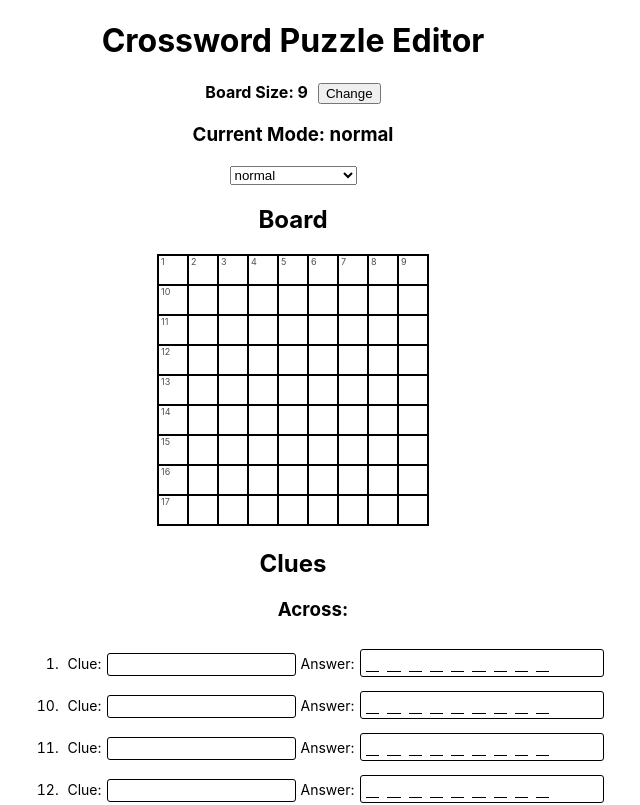
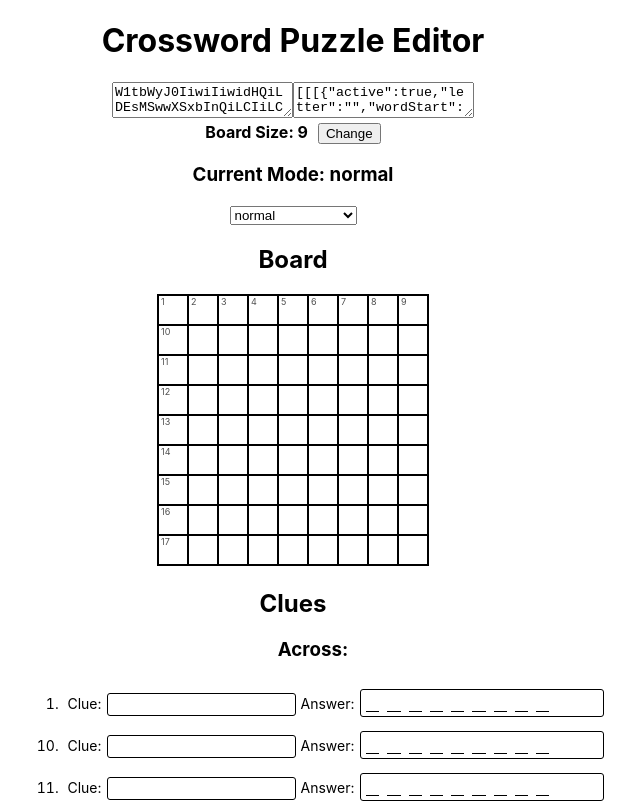
Before and after one commit to patrickweaver/crossword, a React (Create React App) app: page /editor in a window 1280 px wide. Shown: the top 805 px of the page, without its empty margins (347-987 px from the left). Built offline with nearby package versions, Linux system fonts and the light colour scheme.

Commit message:
encode and decode functions

```diff
--- a/src/Editor.tsx
+++ b/src/Editor.tsx
@@ -11,6 +11,8 @@ import { boardSquare, clueAnswer } from './types';
 // Helpers:
 import blankBoard from './helpers/blankBoard';
 import clueAnswersFromFlatBoard from './helpers/clueAnswersFromFlatBoard';
+import condenseState from './helpers/condenseState';
+import expandState from './helpers/expandState';
 import extractClues from './helpers/extractClues';
 import reAddClues from './helpers/reAddClues';
 import reGridBoard from './helpers/reGridBoard';
@@ -31,6 +33,7 @@ function Editor() {
   // Build clueAnswers arrays from default empty board.
   const [clueAnswers, setClueAnswers] = useState<clueAnswer[][]>(blankBoardAndClues[1]);
   const [mode, setMode] = useState<string>('normal');
+  const [urlState, setUrlState] = useState<string>("");
 
   function calculateBoard(board: boardSquare[][]): [boardSquare[][], clueAnswer[][]] {
 
@@ -57,7 +60,7 @@ function Editor() {
     // Re-add clue values:
     const updatedClueAnswers: clueAnswer[][] = reAddClues(updatedAnswers, clues)
     setBoard(recalculatedUpdatedBoard);
-    setClueAnswers(updatedClueAnswers)
+    setClueAnswers(updatedClueAnswers);
   }
 
   const updateClueAnswer = (type: ("clue" | "answer"), newValue: string, dirIndex: number, caIndex: number, selectionStart: number = 1): void => {
@@ -88,9 +91,25 @@ function Editor() {
     setBoardSize(newBoardSize);
   }
 
+  function updateUrlState(b: boardSquare[][], ca: clueAnswer[][]): void {
+    const condensedState: string = condenseState(b, ca);
+    setUrlState(condensedState);
+  }
+
   return (
     <div className="editor">
       <h1>Crossword Puzzle Editor</h1>
+
+      <div id="state">
+      <textarea
+        value={condenseState(board, clueAnswers)}
+        readOnly={true}
+      />
+      <textarea
+        value={JSON.stringify(expandState(condenseState(board, clueAnswers)))}
+        readOnly={true}
+      />
+      </div>
 
       <BoardSize boardSize={boardSize} updateBoardSize={updateBoardSize} />
 
--- /dev/null
+++ b/src/helpers/condenseState.ts
@@ -0,0 +1,33 @@
+import { boardSquare, clueAnswer } from '../types';
+
+export default function condenseState(board: boardSquare[][], clueAnswers: clueAnswer[][]): string {
+  function condWordStart(wordStart: [boolean, boolean]): string {
+    const [a, b] = wordStart;
+    const aStr = a ? 't' : 'f';
+    const bStr = b ? 't' : 'f';
+    return aStr + bStr;
+  }
+
+
+  const condBoard = board.map(a => a.map(bs => {
+    return [
+      bs.active ? 't' : 'f',
+      bs.letter,
+      condWordStart(bs.wordStart),
+      bs.acrossWordNumber,
+      bs.downWordNumber,
+      bs.squareNumber
+    ]
+  }));
+  const condCA = clueAnswers.map(dir => dir.map(ca => {
+    return [
+      ca.direction === 'down' ? 'd' : 'a',
+      ca.number,
+      ca.clue,
+      ca.answer,
+      ca.firstLetterSquareNumber
+    ]
+  }));
+  const miniJson = JSON.stringify([condBoard, condCA]);
+  return btoa(miniJson);
+}
--- /dev/null
+++ b/src/helpers/expandState.ts
@@ -0,0 +1,50 @@
+import { boardSquare, clueAnswer } from '../types';
+
+export default function expandState(b64State: string): [boardSquare[][], clueAnswer[][]] {
+
+  const [condBoard, condCA] = JSON.parse(atob(b64State));
+
+  function expWordStart(condWordStart: string): [boolean, boolean] {
+    const [a, b] = condWordStart.split("");
+    const aBool = a === 't';
+    const bBool = b === 't';
+    return [aBool, bBool];
+  }
+
+  const board: boardSquare[][] = condBoard.map((a: string[]) => a.map(bs => {
+
+    const active = bs[0] === 't';
+    const letter = bs[1];
+    const wordStart = expWordStart(bs[2]);
+    const acrossWordNumber = bs[3];
+    const downWordNumber = bs[4];
+    const squareNumber = bs[5];
+
+    return {
+      active,
+      letter,
+      wordStart,
+      acrossWordNumber,
+      downWordNumber,
+      squareNumber
+    }
+  }));
+  const clueAnswers: clueAnswer[][] = condCA.map((dir: string[]) => dir.map(ca => {
+
+    const direction = ca[0] === 'd' ? 'down' : 'across';
+    const number = ca[1];
+    const clue = ca[2];
+    const answer = ca[3];
+    const firstLetterSquareNumber = ca[4];
+
+    return {
+      direction,
+      number,
+      clue,
+      answer,
+      firstLetterSquareNumber
+    }
+  }));
+
+  return [board, clueAnswers];
+}
```
